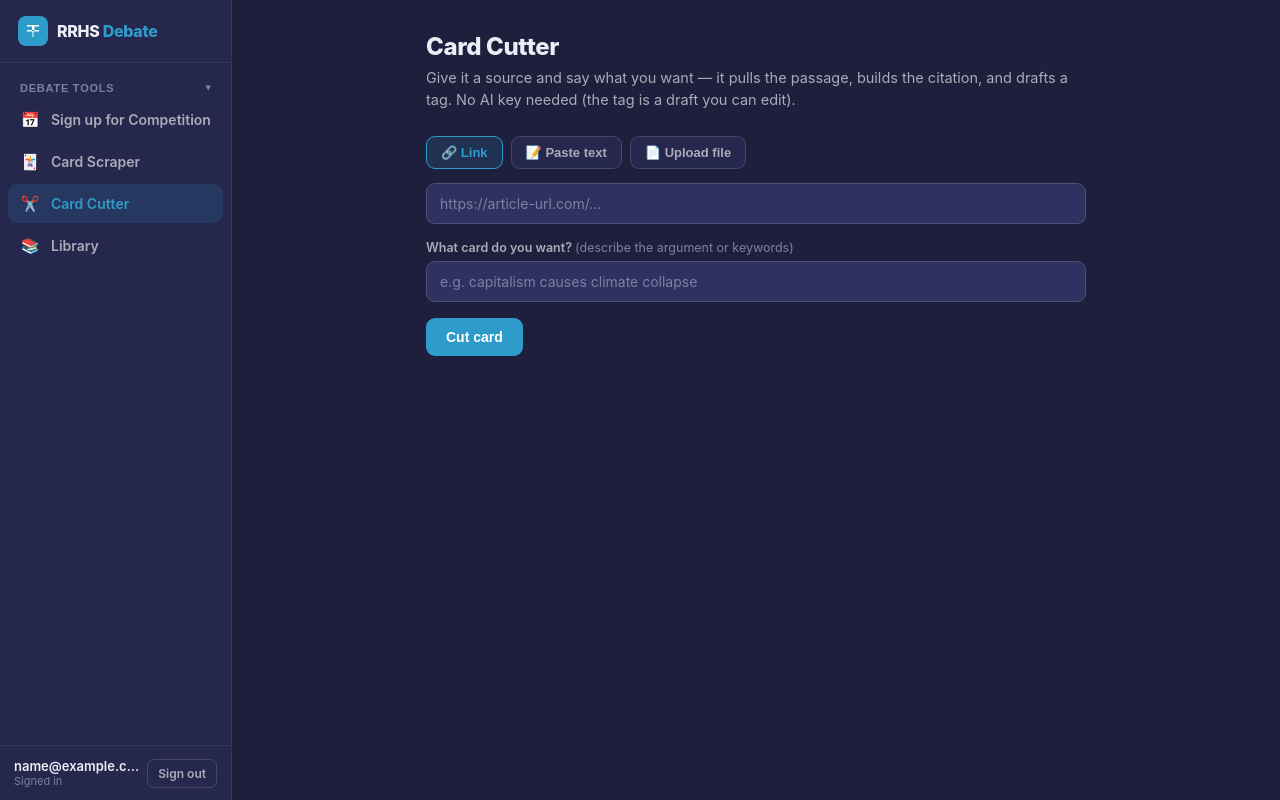
After one commit to epicgamer6707/RRHS_Debate, a Flask app: page /dashboard/cutter in a window 1280 px wide. The commit adds this page. Run offline with Flask 3, Linux system fonts and the light colour scheme; the visitor is signed in with stand-in values (Sample User, id 1).

Commit message:
Add Card Cutter tool + group sidebar under collapsible Debate Tools
Card Cutter (no AI key needed): give it a URL, pasted text, or an uploaded file
(PDF/docx/txt) and what you want, and it extracts the source (trafilatura for
URLs), finds the passage matching your keywords, highlights the matched
sentences, auto-builds a citation, and drafts a tag. Result is editable and
saves straight to the Library (reuses /library/save). Structured so a free LLM
key could later replace the heuristic tag.

Also reorganize the sidebar: all four tools now live under a collapsible
'Debate Tools' group (open by default, state remembered in localStorage).

Co-Authored-By: Claude Opus 4.8 <noreply@anthropic.com>

```diff
--- a/app/__init__.py
+++ b/app/__init__.py
@@ -52,11 +52,13 @@ def create_app(config_object=Config):
     from .blueprints.main_routes import bp as main_bp
     from .blueprints.library_routes import bp as library_bp
     from .blueprints.competition_routes import bp as competition_bp
+    from .blueprints.cutter_routes import bp as cutter_bp
     from .auth.routes import bp as auth_bp
     app.register_blueprint(scraper_bp)
     app.register_blueprint(main_bp)
     app.register_blueprint(library_bp)
     app.register_blueprint(competition_bp)
+    app.register_blueprint(cutter_bp)
     app.register_blueprint(auth_bp)
 
     # Create tables on first boot (fine for now; we'll switch to migrations later).
--- a/app/blueprints/main_routes.py
+++ b/app/blueprints/main_routes.py
@@ -38,6 +38,12 @@ def dashboard_signup():
     return render_template("dashboard/signup.html", active="signup")
 
 
+@bp.route("/dashboard/cutter")
+@login_required
+def dashboard_cutter():
+    return render_template("dashboard/cutter.html", active="cutter")
+
+
 @bp.route("/dashboard/library")
 @login_required
 def dashboard_library():
--- /dev/null
+++ b/app/static/css/cutter.css
@@ -0,0 +1,84 @@
+/* ─────────────────────────────────────────────────────────────────────────────
+   Card Cutter view.
+   ───────────────────────────────────────────────────────────────────────────── */
+.cut-wrap { height: 100%; overflow-y: auto; padding: 32px 24px 60px; }
+.cut-inner { max-width: 660px; margin: 0 auto; }
+
+.cut-h1 { font-size: 24px; font-weight: 800; letter-spacing: -0.4px; margin-bottom: 6px; }
+.cut-sub { color: var(--text-mid); font-size: 14.5px; line-height: 1.55; margin-bottom: 24px; }
+.cut-dim { color: var(--text-lo); font-weight: 400; }
+
+/* ── mode selector ── */
+.cut-modes { display: flex; gap: 8px; margin-bottom: 14px; }
+.cut-mode {
+    padding: 8px 14px; font-size: 13px; font-weight: 600;
+    color: var(--text-mid); background: var(--surface-1);
+    border: 1px solid var(--line-md); border-radius: 9px; cursor: pointer;
+    transition: all 0.12s;
+}
+.cut-mode:hover { color: var(--text-hi); }
+.cut-mode.active { background: var(--accent-soft); border-color: var(--accent); color: var(--accent); }
+
+.cut-source { margin-bottom: 16px; }
+.cut-field { margin-bottom: 16px; }
+.cut-field label {
+    display: block; font-size: 12.5px; font-weight: 600;
+    color: var(--text-mid); margin-bottom: 6px;
+}
+
+.cut-input {
+    width: 100%;
+    padding: 11px 13px;
+    font-size: 14px;
+    color: var(--text-hi);
+    background: var(--surface-2);
+    border: 1px solid var(--line-md);
+    border-radius: 9px;
+    outline: none;
+    transition: border-color 0.15s, box-shadow 0.15s;
+    font-family: inherit;
+}
+.cut-input::placeholder { color: var(--text-lo); }
+.cut-input:focus { border-color: var(--accent); box-shadow: 0 0 0 3px var(--accent-soft); }
+.cut-textarea { min-height: 160px; resize: vertical; line-height: 1.5; }
+
+.cut-file { color: var(--text-mid); font-size: 13px; }
+.cut-file-hint { margin-top: 6px; font-size: 12px; color: var(--text-lo); }
+
+.cut-btn {
+    padding: 11px 20px;
+    font-size: 14px; font-weight: 700;
+    color: #fff; background: var(--accent);
+    border: none; border-radius: 9px; cursor: pointer;
+    transition: background 0.15s, opacity 0.15s;
+}
+.cut-btn:hover { background: var(--accent-2); }
+.cut-btn[disabled] { opacity: 0.55; cursor: not-allowed; }
+
+.cut-error {
+    margin-top: 12px; font-size: 13px; color: #ff9a9a;
+    background: rgba(255,90,90,0.10); border: 1px solid rgba(255,90,90,0.4);
+    border-radius: 8px; padding: 9px 12px;
+}
+
+/* ── result ── */
+.cut-result {
+    margin-top: 26px;
+    border-top: 1px solid var(--line);
+    padding-top: 22px;
+}
+.cut-cite {
+    font-size: 12.5px; color: var(--text-mid);
+    background: var(--surface-1); border: 1px solid var(--line);
+    border-radius: 8px; padding: 10px 12px; margin-bottom: 12px;
+    word-break: break-word; line-height: 1.5;
+}
+.cut-result-body {
+    background: #eceef4; color: #1b1d38;
+    border-radius: 11px; padding: 16px 18px;
+    margin-bottom: 16px;
+}
+.cut-result-body .right-content { line-height: 1.8; word-break: break-word; color: #1b1d38; }
+
+.cut-actions { display: flex; align-items: center; gap: 14px; }
+.cut-note { font-size: 13px; color: #8ff0c2; }
--- a/app/static/css/dashboard.css
+++ b/app/static/css/dashboard.css
@@ -37,6 +37,22 @@ body {
 .sidebar-brand .brand-name span { color: var(--accent); }
 
 .nav { flex: 1; padding: 10px 8px; display: flex; flex-direction: column; gap: 3px; }
+
+/* ── collapsible tool group ── */
+.nav-group-head {
+    display: flex; align-items: center; justify-content: space-between;
+    width: 100%;
+    padding: 8px 12px 6px;
+    background: none; border: none; cursor: pointer;
+}
+.nav-group-title {
+    font-size: 11px; font-weight: 700; text-transform: uppercase;
+    letter-spacing: 0.07em; color: var(--text-lo);
+}
+.nav-group-chevron { color: var(--text-lo); font-size: 11px; transition: transform 0.15s; }
+.nav-group.collapsed .nav-group-chevron { transform: rotate(-90deg); }
+.nav-group-items { display: flex; flex-direction: column; gap: 3px; overflow: hidden; }
+.nav-group.collapsed .nav-group-items { display: none; }
 .nav-item {
     display: flex; align-items: center; gap: 11px;
     padding: 10px 12px;
--- /dev/null
+++ b/app/static/js/cutter.js
@@ -0,0 +1,90 @@
+// ── Card Cutter: extract → cut → (optional) save to Library ────────────────────
+let cutMode = "url";
+let lastCut = null;
+
+function csrfToken() {
+    const m = document.querySelector('meta[name="csrf-token"]');
+    return m ? m.getAttribute("content") : "";
+}
+
+function setMode(mode) {
+    cutMode = mode;
+    document.querySelectorAll(".cut-mode").forEach(b =>
+        b.classList.toggle("active", b.dataset.mode === mode));
+    document.getElementById("src-url").hidden = mode !== "url";
+    document.getElementById("src-text").hidden = mode !== "text";
+    document.getElementById("src-file").hidden = mode !== "file";
+}
+
+function cutCard() {
+    const query = document.getElementById("cutQuery").value.trim();
+    const err = document.getElementById("cutError");
+    const btn = document.getElementById("cutBtn");
+    err.hidden = true;
+    if (!query) { showError("Type what card you want first."); return; }
+
+    const fd = new FormData();
+    fd.append("query", query);
+    if (cutMode === "url") {
+        const u = document.getElementById("cutUrl").value.trim();
+        if (!u) { showError("Paste a link, or switch to Paste text / Upload."); return; }
+        fd.append("url", u);
+    } else if (cutMode === "text") {
+        const t = document.getElementById("cutText").value.trim();
+        if (!t) { showError("Paste some text first."); return; }
+        fd.append("text", t);
+    } else {
+        const f = document.getElementById("cutFile").files[0];
+        if (!f) { showError("Choose a file first."); return; }
+        fd.append("file", f);
+    }
+
+    btn.disabled = true;
+    btn.textContent = "Cutting…";
+
+    fetch("/cutter/cut", { method: "POST", headers: { "X-CSRFToken": csrfToken() }, body: fd })
+    .then(r => r.json())
+    .then(data => {
+        if (!data.ok) { showError(data.error || "Couldn't cut a card."); return; }
+        lastCut = data;
+        document.getElementById("resTag").value = data.tag || "";
+        document.getElementById("resCite").textContent = data.citation || "(no citation found)";
+        document.getElementById("resBody").innerHTML = data.passage_html || "";
+        document.getElementById("cutNote").hidden = true;
+        document.getElementById("cutResult").hidden = false;
+        if (!data.matched) {
+            showError("No strong match for those words — showing the opening passage. Try different keywords.");
+        }
+    })
+    .catch(() => showError("Something went wrong. Try again."))
+    .finally(() => { btn.disabled = false; btn.textContent = "Cut card"; });
+
+    function showError(msg) { err.textContent = msg; err.hidden = false; }
+}
+
+function saveCut() {
+    if (!lastCut) return;
+    const tag = document.getElementById("resTag").value.trim() || lastCut.tag;
+    const btn = document.getElementById("saveCutBtn");
+    const note = document.getElementById("cutNote");
+    btn.disabled = true;
+
+    fetch("/library/save", {
+        method: "POST",
+        headers: { "Content-Type": "application/json", "X-CSRFToken": csrfToken() },
+        body: JSON.stringify({ title: tag, text: lastCut.text, html: lastCut.html }),
+    })
+    .then(r => r.json())
+    .then(data => {
+        if (data.ok) {
+            btn.textContent = "Saved ✓";
+            note.textContent = "Saved to your Library.";
+            note.hidden = false;
+        } else {
+            note.textContent = data.error || "Couldn't save.";
+            note.hidden = false;
+            btn.disabled = false;
+        }
+    })
+    .catch(() => { note.textContent = "Couldn't save."; note.hidden = false; btn.disabled = false; });
+}
--- /dev/null
+++ b/app/templates/dashboard/cutter.html
@@ -0,0 +1,65 @@
+{% extends "dashboard/layout.html" %}
+{% block title %}Card Cutter · RRHS Debate{% endblock %}
+{% block head %}
+<link rel="stylesheet" href="{{ url_for('static', filename='css/cutter.css') }}">
+{% endblock %}
+
+{% block tool %}
+<div class="cut-wrap">
+  <div class="cut-inner">
+    <h1 class="cut-h1">Card Cutter</h1>
+    <p class="cut-sub">
+      Give it a source and say what you want — it pulls the passage, builds the
+      citation, and drafts a tag. No AI key needed (the tag is a draft you can edit).
+    </p>
+
+    <div class="cut-modes">
+      <button class="cut-mode active" data-mode="url" onclick="setMode('url')">🔗 Link</button>
+      <button class="cut-mode" data-mode="text" onclick="setMode('text')">📝 Paste text</button>
+      <button class="cut-mode" data-mode="file" onclick="setMode('file')">📄 Upload file</button>
+    </div>
+
+    <div class="cut-source">
+      <div id="src-url" class="cut-src-panel">
+        <input id="cutUrl" class="cut-input" placeholder="https://article-url.com/…">
+      </div>
+      <div id="src-text" class="cut-src-panel" hidden>
+        <textarea id="cutText" class="cut-input cut-textarea" placeholder="Paste the article text here…"></textarea>
+      </div>
+      <div id="src-file" class="cut-src-panel" hidden>
+        <input id="cutFile" type="file" accept=".pdf,.docx,.txt" class="cut-file">
+        <div class="cut-file-hint">PDF, Word (.docx), or .txt — up to 8 MB</div>
+      </div>
+    </div>
+
+    <div class="cut-field">
+      <label>What card do you want? <span class="cut-dim">(describe the argument or keywords)</span></label>
+      <input id="cutQuery" class="cut-input"
+             placeholder="e.g. capitalism causes climate collapse"
+             onkeydown="if(event.key==='Enter') cutCard()">
+    </div>
+
+    <button id="cutBtn" class="cut-btn" onclick="cutCard()">Cut card</button>
+    <div id="cutError" class="cut-error" hidden></div>
+
+    <div id="cutResult" class="cut-result" hidden>
+      <div class="cut-field">
+        <label>Tag <span class="cut-dim">(edit to taste)</span></label>
+        <input id="resTag" class="cut-input">
+      </div>
+      <div class="cut-cite" id="resCite"></div>
+      <div class="cut-result-body">
+        <div class="right-content" id="resBody"></div>
+      </div>
+      <div class="cut-actions">
+        <button id="saveCutBtn" class="cut-btn" onclick="saveCut()">Save to Library</button>
+        <span id="cutNote" class="cut-note" hidden></span>
+      </div>
+    </div>
+  </div>
+</div>
+{% endblock %}
+
+{% block scripts %}
+<script src="{{ url_for('static', filename='js/cutter.js') }}"></script>
+{% endblock %}
--- a/app/templates/dashboard/layout.html
+++ b/app/templates/dashboard/layout.html
@@ -22,15 +22,26 @@
     </div>
 
     <nav class="nav">
+      <div class="nav-group" id="toolsGroup">
+        <button class="nav-group-head" onclick="toggleToolsGroup()">
+          <span class="nav-group-title">Debate Tools</span>
+          <span class="nav-group-chevron">▾</span>
+        </button>
+        <div class="nav-group-items">
           <a class="nav-item {{ 'active' if active == 'signup' }}" href="{{ url_for('main.dashboard_signup') }}">
             <span class="nav-ic">📅</span> Sign up for Competition
           </a>
           <a class="nav-item {{ 'active' if active == 'scraper' }}" href="{{ url_for('main.dashboard_scraper') }}">
             <span class="nav-ic">🃏</span> Card Scraper
           </a>
+          <a class="nav-item {{ 'active' if active == 'cutter' }}" href="{{ url_for('main.dashboard_cutter') }}">
+            <span class="nav-ic">✂️</span> Card Cutter
+          </a>
           <a class="nav-item {{ 'active' if active == 'library' }}" href="{{ url_for('main.dashboard_library') }}">
             <span class="nav-ic">📚</span> Library
           </a>
+        </div>
+      </div>
     </nav>
 
     <div class="sidebar-foot">
@@ -46,6 +57,19 @@
     {% block tool %}{% endblock %}
   </main>
 </div>
+
+<script>
+  // Debate Tools group: open by default, remember collapsed state.
+  (function () {
+    var group = document.getElementById("toolsGroup");
+    if (localStorage.getItem("toolsGroupCollapsed") === "1") group.classList.add("collapsed");
+  })();
+  function toggleToolsGroup() {
+    var group = document.getElementById("toolsGroup");
+    group.classList.toggle("collapsed");
+    localStorage.setItem("toolsGroupCollapsed", group.classList.contains("collapsed") ? "1" : "0");
+  }
+</script>
 {% block scripts %}{% endblock %}
 </body>
 </html>
--- a/requirements.txt
+++ b/requirements.txt
@@ -6,4 +6,7 @@ flask-wtf
 email-validator
 authlib
 requests
+trafilatura
+pypdf
+python-docx
 psycopg2-binary
```
Also changed, not shown: app/blueprints/cutter_routes.py (added, +48 -0 lines), app/cutter.py (added, +152 -0 lines). Lines whose indentation alone changed are shown as unchanged.
